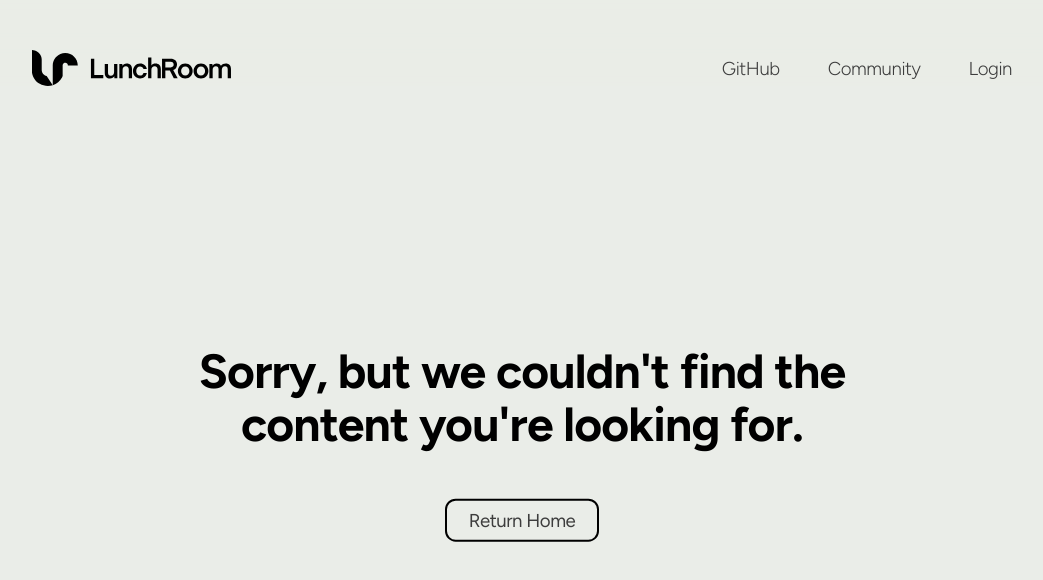
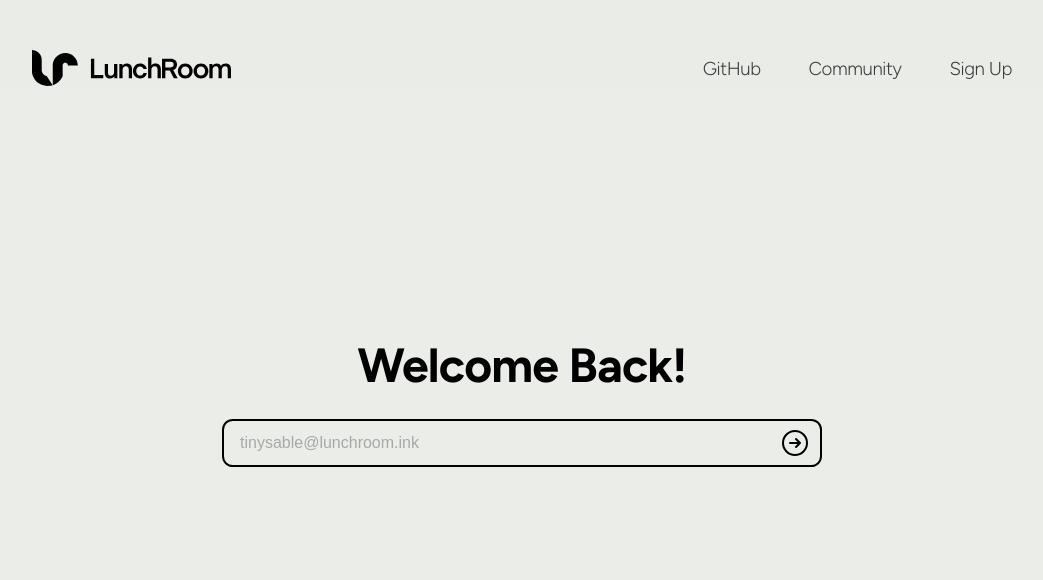
Before and after one commit to LemonFoxmere/LunchRoom, a SvelteKit app: page /signin in a window 1280 px wide. Before the commit this address had no page. Shown: the top 580 px of the page, without its empty margins (118-1161 px from the left). Built offline with nearby package versions, Linux system fonts and the light colour scheme.

Commit message:
initialized design for sign in page

```diff
--- a/src/routes/+error.svelte
+++ b/src/routes/+error.svelte
@@ -1,5 +1,11 @@
 <script lang="ts">
     import { page } from '$app/stores';
+	import { onMount } from "svelte";
+	import { signInText } from "./+layout.svelte";
+
+    onMount(() => {
+        $signInText = "Sign In";
+    })
 </script>
 
 <main>
--- a/src/routes/+layout.svelte
+++ b/src/routes/+layout.svelte
@@ -1,14 +1,26 @@
+<script lang="ts" context="module">
+    import { get, writable } from "svelte/store";
+
+    export const mobileMenuOpened = writable<boolean>(false);
+
+    export const signInText = writable<"Sign In" | "Sign Up">("Sign In");
+</script>
+
 <script lang="ts">
-	import { onMount } from "svelte";
+    import { onMount } from "svelte";
 	import MenuButton from "./../lib/comp/ui/MenuButton.svelte";
 
+    const signInURI: Record<string, string> = {
+        "Sign In": "/signin",
+        "Sign Up": "/signup",
+    }
+
     // mobile menu control
-    let mobileMenuOpened = false;
     const toggleMobileMenu = () => {
-        mobileMenuOpened = !mobileMenuOpened;
+        $mobileMenuOpened = !$mobileMenuOpened;
     }
     const closeMobileMenu = () => {
-        mobileMenuOpened = false;
+        $mobileMenuOpened = false;
     }
 
     // scroll animation
@@ -25,7 +37,7 @@
 </script>
 
 <main>
-    <div id="navbar" class="{mobileMenuOpened ? "active" : ""}" on:touchmove={e => {e.preventDefault(); e.stopPropagation()}}>
+    <div id="navbar" class="{$mobileMenuOpened ? "active" : ""}" on:touchmove={e => {e.preventDefault(); e.stopPropagation()}}>
         <div id="content" style="animation-duration: {animResolution}ms; animation-delay: {navbarAnimDelay}ms">
             <a href="/" on:click={closeMobileMenu}>
                 <div id="logo" style="animation-duration: {animResolution}ms; animation-delay: {navbarLogoDelay}ms">
@@ -36,12 +48,12 @@
 
             <div>
                 <section class="only-phone cta">
-                    <MenuButton opened={mobileMenuOpened} on:click={toggleMobileMenu}/>
+                    <MenuButton opened={$mobileMenuOpened} on:click={toggleMobileMenu}/>
                 </section>
 
                 <section class="exclude-phone cta">
-                    <a href="/login">
-                        <button class="text">Login</button>
+                    <a href="{signInURI[$signInText]}">
+                        <button class="text">{$signInText}</button>
                     </a>
 
                     <a target="_blank">
@@ -59,30 +71,30 @@
     <!-- svelte-ignore a11y-no-static-element-interactions -->
     <div
         id="mobile-menu"
-        class="{mobileMenuOpened ? "" : "disabled"} only-phone"
+        class="{$mobileMenuOpened ? "" : "disabled"} only-phone"
         on:touchmove={e => {e.preventDefault(); e.stopPropagation()}}
         on:click={closeMobileMenu}
     >
         <div id="menu-bg" on:click={e => e.stopPropagation()}>
-            <a class="menu-items" href="/login">
-                <button class="text">Login</button>
+            <a class="menu-items" href="{signInURI[$signInText]}" on:click={closeMobileMenu}>
+                <button class="text">{$signInText}</button>
             </a>
 
             <hr class="menu-items">
 
-            <a class="menu-items" target="_blank">
+            <a class="menu-items" target="_blank" on:click={closeMobileMenu}>
                 <button class="text">Community</button>
             </a>
 
             <hr class="menu-items">
 
-            <a class="menu-items" href="https://github.com/LemonFoxmere/LunchRoom" target="_blank">
+            <a class="menu-items" href="https://github.com/LemonFoxmere/LunchRoom" target="_blank" on:click={closeMobileMenu}>
                 <button class="text">GitHub</button>
             </a>
+            </div>
         </div>
-    </div>
 
-    <slot></slot>
+        <slot></slot>
 </main>
 
 <style lang="scss">
--- /dev/null
+++ b/src/routes/signin/+page.svelte
@@ -0,0 +1,95 @@
+<script lang="ts">
+	import { signInText } from "$route/+layout.svelte";
+	import { onMount } from "svelte";
+
+    onMount(() => {
+        $signInText = "Sign Up";
+    })
+</script>
+
+<main>
+    <h1>Welcome Back!</h1>
+
+    <form>
+        <input id="emailInput" type="email" placeholder="tinysable@lunchroom.ink"/>
+
+        <button id="submit-btn" type="submit" class="text">
+            <svg xmlns="http://www.w3.org/2000/svg" fill="none" viewBox="0 0 24 24" stroke-width="1.5" stroke="currentColor" class="w-6 h-6">
+                <path stroke-linecap="round" stroke-linejoin="round" d="M12.75 15l3-3m0 0l-3-3m3 3h-7.5M21 12a9 9 0 11-18 0 9 9 0 0118 0z" />
+            </svg>
+        </button>
+    </form>
+</main>
+
+<style lang="scss">
+    @import "$static/stylesheets/guideline";
+
+    main {
+        width: 100%; height: calc(100vh - $navbar-height);
+        padding: 0pt 20px; box-sizing: border-box;
+        display: flex; justify-content: center; align-items: center; flex-direction: column;
+
+        transform: translateY(-30pt);
+
+        h1{
+            font-size: 36pt;
+        }
+
+        form{
+            position: relative;
+
+            width: 100%; max-width: 600px;
+            margin-top: 20pt;
+
+            display: flex; justify-content: center; align-items: center; flex-direction: column;
+
+            input{
+                border: 2px solid $black;
+                background: none;
+                border-radius: 8pt;
+
+                width: 100%; height: 36pt;
+                padding: 0pt 36pt 0pt 12pt; box-sizing: border-box;
+
+                font-size: 12pt;
+
+                &::placeholder{
+                    color: $quaternary;
+                }
+            }
+
+            #submit-btn{
+                position: absolute;
+                right: 8pt;
+                width: 24pt; height: 24pt;
+
+                svg{
+                    width: 100%; height: 100%;
+                    color: $black;
+                }
+            }
+        }
+
+        @media screen and (max-width: $mobile-width) {
+            height: calc(100vh - $urlbar-height - $navbar-height);
+
+            h1{
+                font-size: 28pt;
+            }
+
+            form{
+                $icon-size: 32pt;
+
+                input{
+                    height: 42pt;
+                    padding: 0pt 14pt;
+                    font-size: 13pt;
+                }
+
+                #submit-btn{
+                    width: 28pt; height: 28pt;
+                }
+            }
+        }
+    }
+</style>
```
Also changed, not shown: src/routes/+page.svelte (+5 -2 lines).
